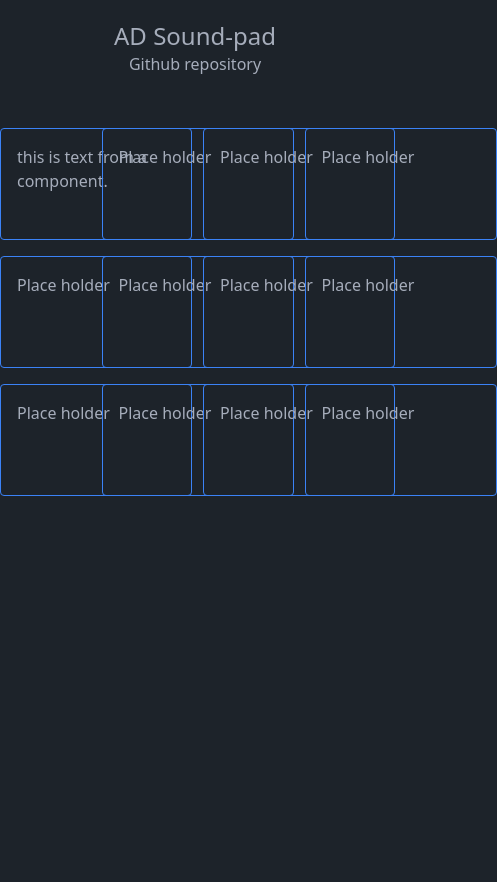
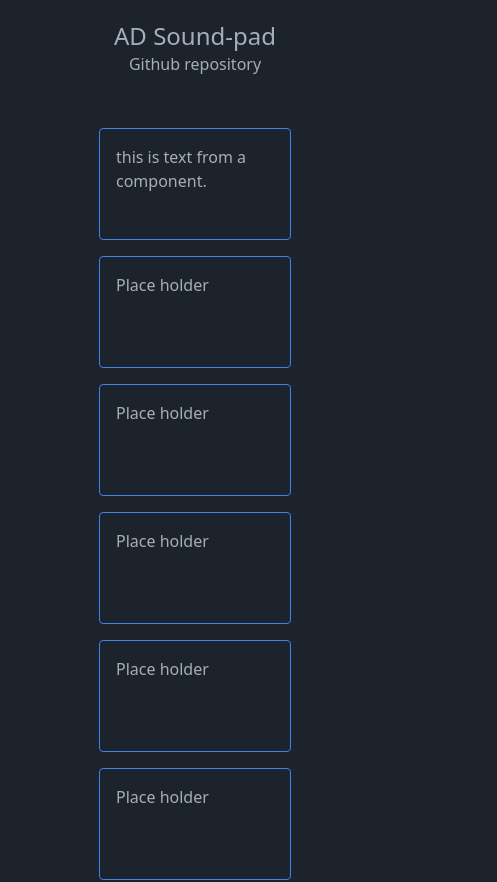
Before and after one commit to MoriARosland/AD-Sound-pad, a SvelteKit app: page / in a window 390 px wide. Shown: the top 882 px of the page, 497 px wide, since content can reach past the window. Before the commit the page ends 844 px from the top, so only its background shows below. Built offline with nearby package versions, Linux system fonts and the light colour scheme.

Commit message:
add made grid responsive

```diff
--- a/src/routes/+page.svelte
+++ b/src/routes/+page.svelte
@@ -16,7 +16,7 @@
 </div>
 
 <div class="flex flex-col items-center mt-8">
-	<div class="grid grid-cols-4 gap-4">
+	<div class="grid grid-cols-1 md:grid-cols-2 lg:grid-cols-4 gap-4">
 		<SoundCard pad_data={test_pad_data}></SoundCard>
 		<div class="border rounded border-blue-500 p-4 w-48 h-28">
 			<p>Place holder</p>
```
